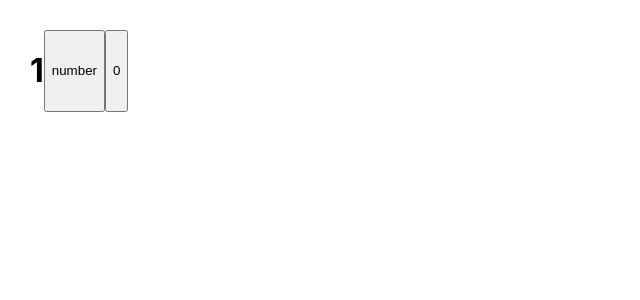
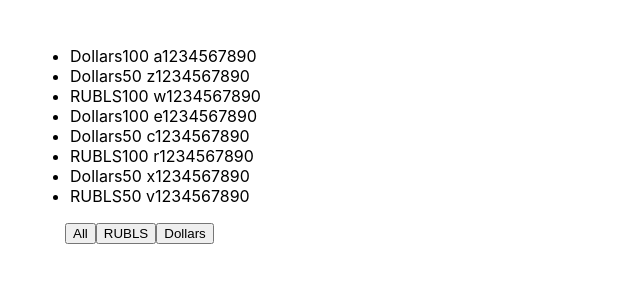
Before and after one commit to rutkovsky/microtasks, a React (Create React App) app: page / in a window 1280 px wide. Shown: the top 300 px of the page, without its empty margins (0-640 px from the left). Built offline with nearby package versions, Linux system fonts and the light colour scheme.

Commit message:
microtasks -filter

```diff
--- a/src/App.tsx
+++ b/src/App.tsx
@@ -1,36 +1,39 @@
 import React, {MouseEvent, useState} from 'react';
 import './App.css';
-import {Button} from './Components/Button';
+import {Component} from './Components/Component';
+
+export type FilterType = 'All' | 'Dollars' | 'RUBLS';
 
 const App = () => {
-    // const Button1Foo = (subscriber: string, age: number) => {
-    //     console.log(subscriber, age)
-    // }
-    // const Button2Foo = (subscriber: string, age: number) => {
-    //     console.log(subscriber, age)
-    // }
-    // const Button3Foo = (text: string) => {
-    //     console.log(text)
-    // }
-    let [a, setA] = useState(1)
-    const onClickFoo = () => {
-        console.log(a)
-        setA(++a)
+
+    const [money, setMoney] = useState([
+        {banknots: 'Dollars', value: 100, number: ' a1234567890'},
+        {banknots: 'Dollars', value: 50, number: ' z1234567890'},
+        {banknots: 'RUBLS', value: 100, number: ' w1234567890'},
+        {banknots: 'Dollars', value: 100, number: ' e1234567890'},
+        {banknots: 'Dollars', value: 50, number: ' c1234567890'},
+        {banknots: 'RUBLS', value: 100, number: ' r1234567890'},
+        {banknots: 'Dollars', value: 50, number: ' x1234567890'},
+        {banknots: 'RUBLS', value: 50, number: ' v1234567890'},
+    ])
+
+    const [filter, setFilter] = useState<FilterType>('All')
+
+    let currentMoney = money;
+    if (filter === 'Dollars') {
+        currentMoney = money.filter((filteredMoney) => filteredMoney.banknots === 'Dollars')
     }
-    const onClickFoo0 = () => {
-        setA(0)
+    if (filter === 'RUBLS') {
+        currentMoney = money.filter((filteredMoney) => filteredMoney.banknots === 'RUBLS')
     }
+
+    const onclickFilterHundler = (nameButton: FilterType) => {
+        setFilter(nameButton)
+    }
+
     return (
         <div className="App">
-            {/*<Button name={'MyYouTubeChanel-1'}*/}
-            {/*        callback={() => Button1Foo('Vasya', 11)}/>*/}
-            {/*<Button name={'MyYouTubeChanel-2'}*/}
-            {/*        callback={() => Button2Foo('Ivan', 100)}/>*/}
-            {/*<Button name={'MyYouTubeChanel-3'}*/}
-            {/*        callback={() => Button3Foo('Im stupid button')}/>*/}
-            <h1>{a}</h1>
-            <button onClick={onClickFoo}>number</button>
-            <button onClick={onClickFoo0}>0</button>
+            <Component currentMoney={currentMoney} onclickFilterHundler={onclickFilterHundler}/>
         </div>
     )
 }
--- /dev/null
+++ b/src/Components/Component.tsx
@@ -0,0 +1,38 @@
+import React from 'react';
+import {FilterType} from '../App';
+
+type MoneyProps = {
+    banknots: string
+    value: number
+    number: string
+}
+
+type PropsType = {
+    currentMoney: MoneyProps[]
+    onclickFilterHundler: (nameButton: FilterType) => void
+}
+
+export const Component = (props:PropsType) => {
+    return (
+        <div>
+            <ul>
+                {props.currentMoney.map((el, index) => {
+                        return (
+                            <li key={index}>
+                                <span>{el.banknots}</span>
+                                <span>{el.value}</span>
+                                <span>{el.number}</span>
+                            </li>
+                        )
+                    }
+                )
+                }
+            </ul>
+            <div style={{marginLeft: '35px'}}>
+                <button onClick={() => props.onclickFilterHundler('All')}>All</button>
+                <button onClick={() => props.onclickFilterHundler('RUBLS')}>RUBLS</button>
+                <button onClick={() => props.onclickFilterHundler('Dollars')}>Dollars</button>
+            </div>
+        </div>
+     )
+}
```
Also changed, not shown: src/Components/Button.tsx (deleted, +0 -11 lines).
